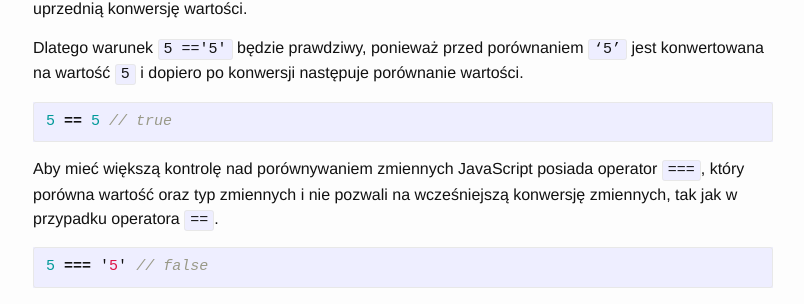
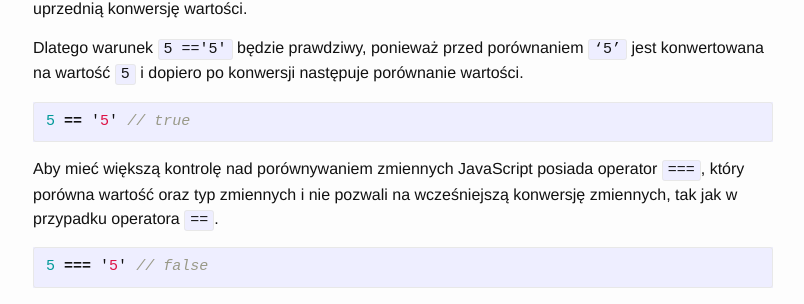
Before and after one commit to arkadiusz-cholewa/arkadiusz-cholewa.github.io, a Jekyll site: the page built from _posts/Praktyka-2017/2017-09-03-9-rzeczy-o-jezyku-JS.md, in a window 1280 px wide and 900 px high, scrolled down 1196 px. Shown: the part 147-451 px from the top of the window, without its empty margins (237-1041 px from the left). Built offline with Jekyll 4.4.1, drawn with Linux system fonts in a browser that asks for light colours; comment, search, counter and statistics services are not loaded.

````diff
--- a/_posts/Praktyka-2017/2017-09-03-9-rzeczy-o-jezyku-JS.md
+++ b/_posts/Praktyka-2017/2017-09-03-9-rzeczy-o-jezyku-JS.md
@@ -45,7 +45,7 @@ Pierwszy, znany z innych języków programowania (C++, Java) to operator `==` kt
 Dlatego warunek `5 =='5'` będzie prawdziwy, ponieważ przed porównaniem `‘5’` jest konwertowana na wartość `5` i dopiero po konwersji następuje porównanie wartości.
 
 ```javascript
-5 == 5 // true
+5 == '5' // true
 ```
 
 Aby mieć większą kontrolę nad porównywaniem zmiennych JavaScript posiada operator `===`, który porówna wartość oraz typ zmiennych i nie pozwali na wcześniejszą konwersję zmiennych, tak jak w przypadku operatora `==`.
````
